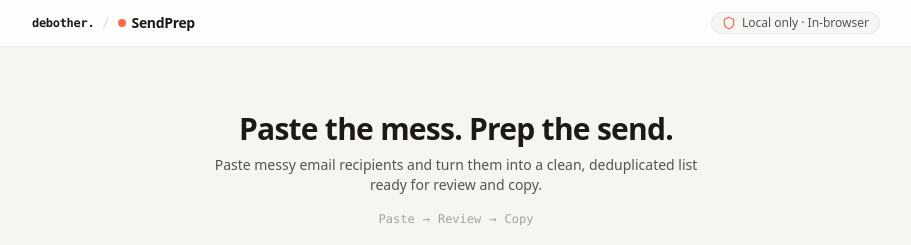
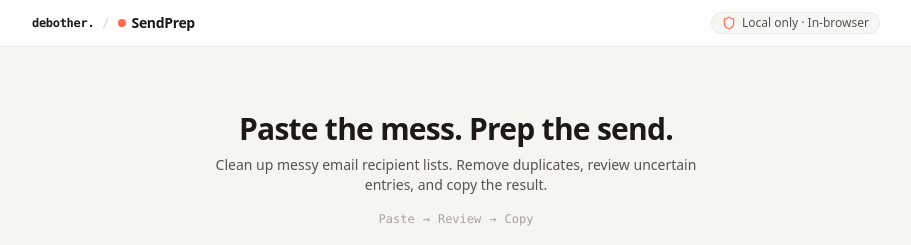
Before and after one commit to debother/SendPrep, a React (Vite) app: page / in a window 1280 px wide. Shown: the top 245 px of the page, without its empty margins (184-1095 px from the left). Built offline with nearby package versions, Linux system fonts and the light colour scheme.

Commit message:
fix: clarify recipient-list use case

```diff
--- a/src/App.tsx
+++ b/src/App.tsx
@@ -41,7 +41,7 @@ export const App: React.FC = () => {
               Paste the mess. Prep the send.
             </h2>
             <p className="text-xs sm:text-sm text-stone-600 max-w-lg mx-auto leading-relaxed">
-              Paste messy email recipients and turn them into a clean, deduplicated list ready for review and copy.
+              Clean up messy email recipient lists. Remove duplicates, review uncertain entries, and copy the result.
             </p>
             <div className="pt-2 flex items-center justify-center gap-2 text-xs font-mono text-stone-400 select-none">
               <span>Paste</span>
```
